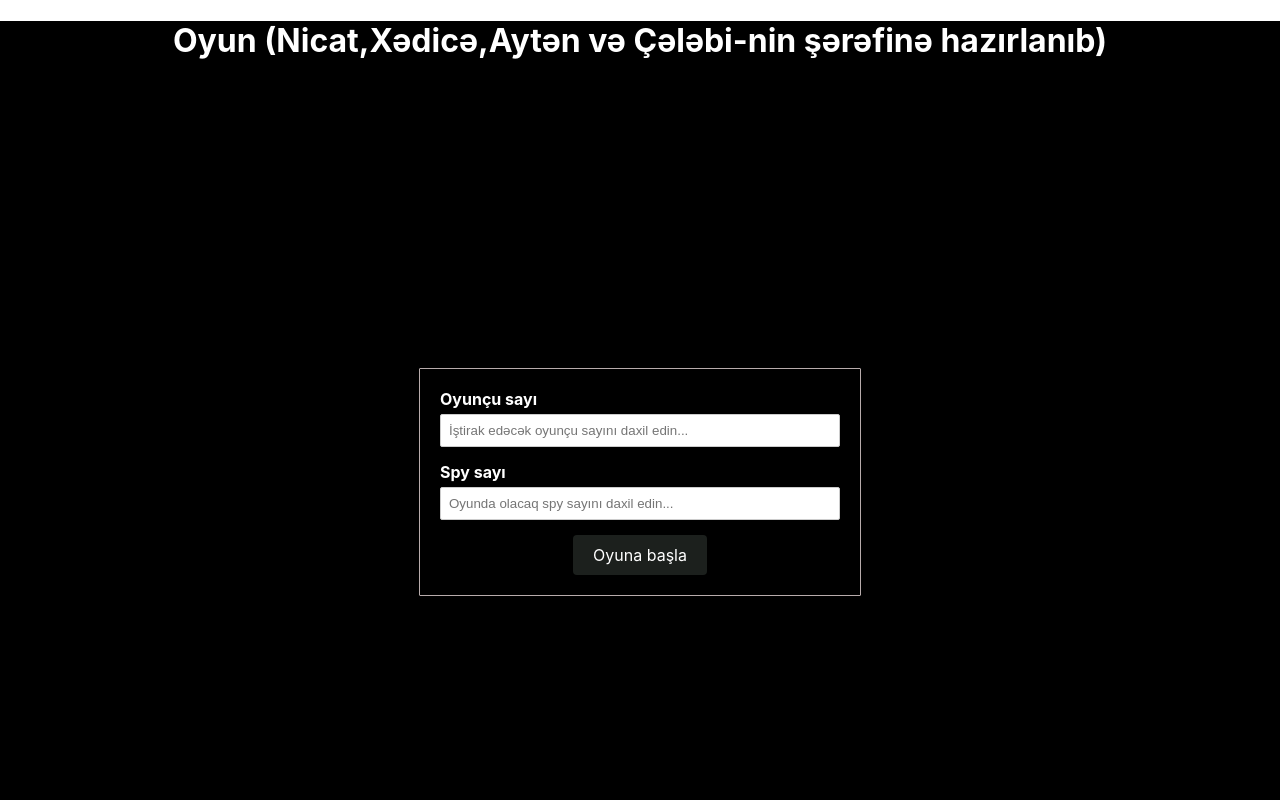
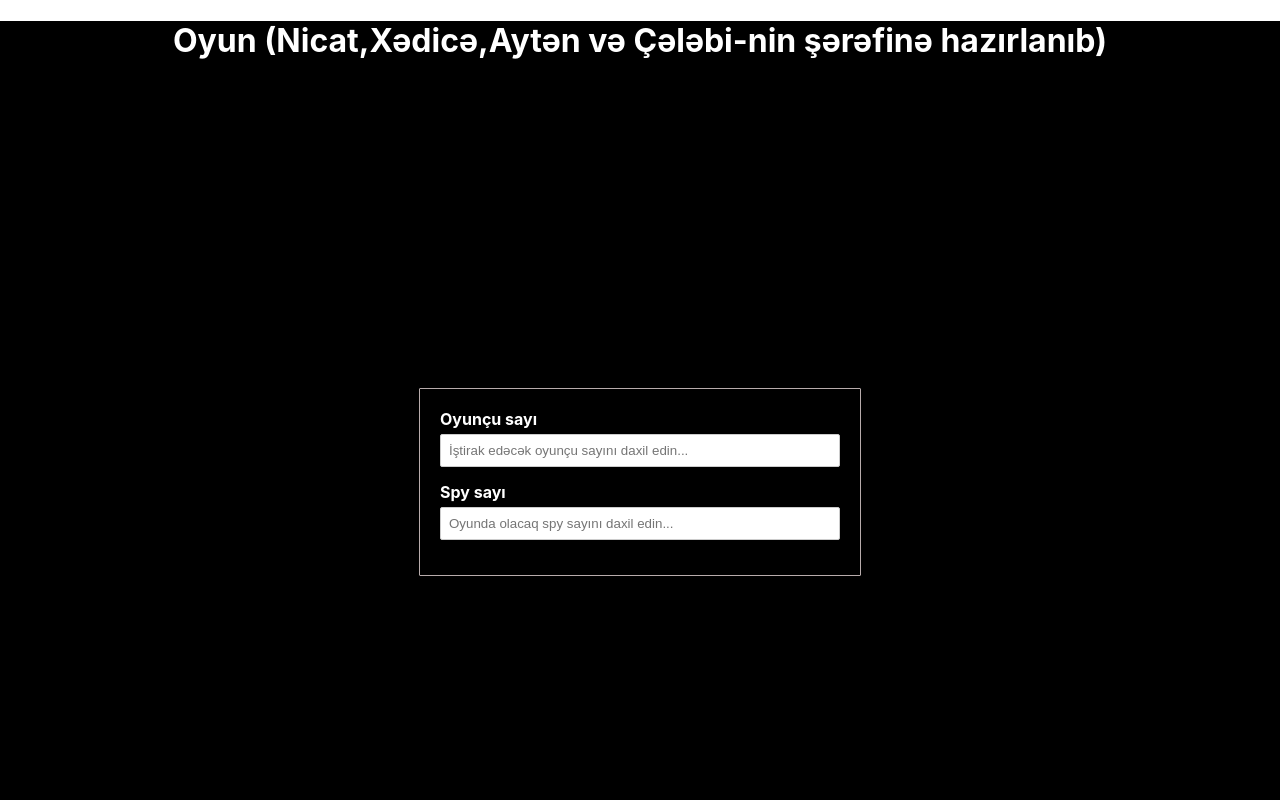
Before and after one commit to memmedov-karim/spay-game, a React (Create React App) app: page / in a window 1280 px wide. Shown: the top 800 px of the page. Built offline with nearby package versions, Linux system fonts and the light colour scheme.

Commit message:
added button validation for spycount more than participants

```diff
--- a/src/components/form/Form.js
+++ b/src/components/form/Form.js
@@ -32,7 +32,7 @@ export default function Form() {
           placeholder="Oyunda olacaq spy sayını daxil edin..."
         />
       </div>
-      <Link className='button' to={`/game/${number1 || 0}/${number2 || 0}`}>Oyuna başla</Link>
+      {parseInt(number1)-parseInt(number2)>=0 && <Link className='button' to={`/game/${number1 || 0}/${number2 || 0}`}>Oyuna başla</Link>}
     </form>
   )
 }
```
